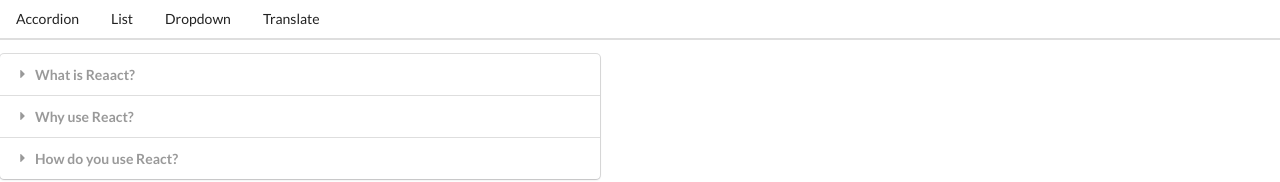
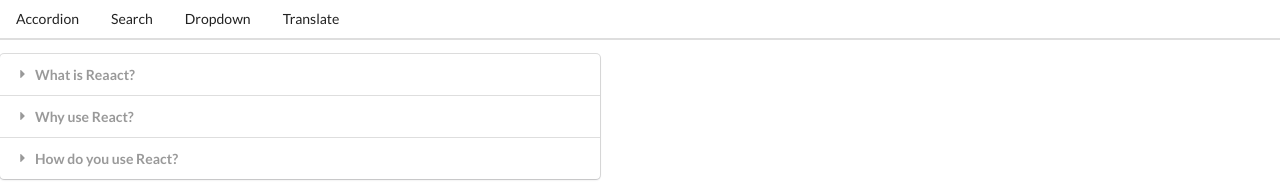
Before and after one commit to AleksanderGjinollari/react-widgets, a React (Create React App) app: page / in a window 1280 px wide. Shown: the top 182 px of the page. Built offline with nearby package versions, Linux system fonts and the light colour scheme.

Commit message:
navigation completed, all widgets are linked

```diff
--- a/src/components/Header.js
+++ b/src/components/Header.js
@@ -1,20 +1,21 @@
 import React from "react";
+import Link from "./Link";
 
 const Header = () => {
   return (
     <div className="ui secondary pointing menu">
-      <a href="/" className="item">
+      <Link href="/" className="item">
         Accordion
-      </a>
-      <a href="/list" className="item">
-        List
-      </a>
-      <a href="/dropdown" className="item">
+      </Link>
+      <Link href="/list" className="item">
+        Search
+      </Link>
+      <Link href="/dropdown" className="item">
         Dropdown
-      </a>
-      <a href="/translate" className="item">
+      </Link>
+      <Link href="/translate" className="item">
         Translate
-      </a>
+      </Link>
     </div>
   );
 };
--- /dev/null
+++ b/src/components/Link.js
@@ -0,0 +1,23 @@
+import React from "react";
+
+const Link = ({ className, href, children }) => {
+  const onClick = (event) => {
+    if (event.metaKey || event.ctrlKey) {
+      return;
+    }
+
+    event.preventDefault();
+    window.history.pushState({}, "", href);
+
+    const navEvent = new PopStateEvent("popstate");
+    window.dispatchEvent(navEvent);
+  };
+
+  return (
+    <a onClick={onClick} className={className} href={href}>
+      {children}
+    </a>
+  );
+};
+
+export default Link;
--- a/src/components/Route.js
+++ b/src/components/Route.js
@@ -1,5 +1,21 @@
+import { useEffect, useState } from "react";
+
 const Route = ({ path, children }) => {
-  return window.location.pathname === path ? children : null;
+  const [currentPath, setCurrentPath] = useState(window.location.pathname);
+
+  useEffect(() => {
+    const onLocationChange = () => {
+      setCurrentPath(window.location.pathname);
+    };
+
+    window.addEventListener("popstate", onLocationChange);
+
+    return () => {
+      window.removeEventListener("popstate", onLocationChange);
+    };
+  }, []);
+
+  return currentPath === path ? children : null;
 };
 
 export default Route;
```
